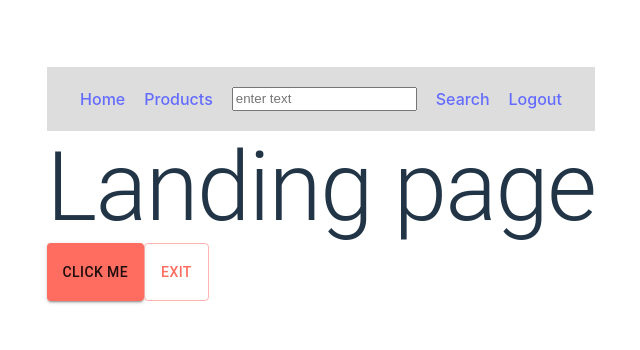
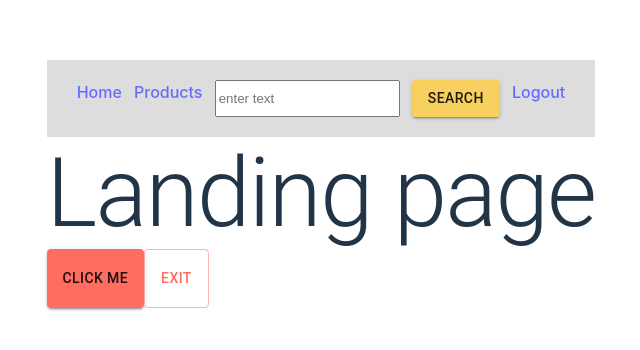
Before and after one commit to graviteja98/landingpage, a React (Vite) app in the folder vite-project/: page / in a window 1280 px wide. Shown: the part 216-566 px from the top of the page, without its empty margins (319-959 px from the left). Built offline with nearby package versions, Linux system fonts and the light colour scheme.

Commit message:
added search button

```diff
--- a/vite-project/src/components/Topbar.jsx
+++ b/vite-project/src/components/Topbar.jsx
@@ -1,4 +1,4 @@
-import { Container, Stack } from '@mui/material'
+import { Button, Container, Stack } from '@mui/material'
 import React from 'react'
 
 function Topbar() {
@@ -8,7 +8,7 @@ function Topbar() {
             <a>Home</a>
             <a>Products</a>
             <input type="text" placeholder='enter text'/>
-            <a>Search</a>
+            <Button variant="contained" color="secondary">Search</Button>
             <a>Logout</a>
         </Container>
     </div>
```
